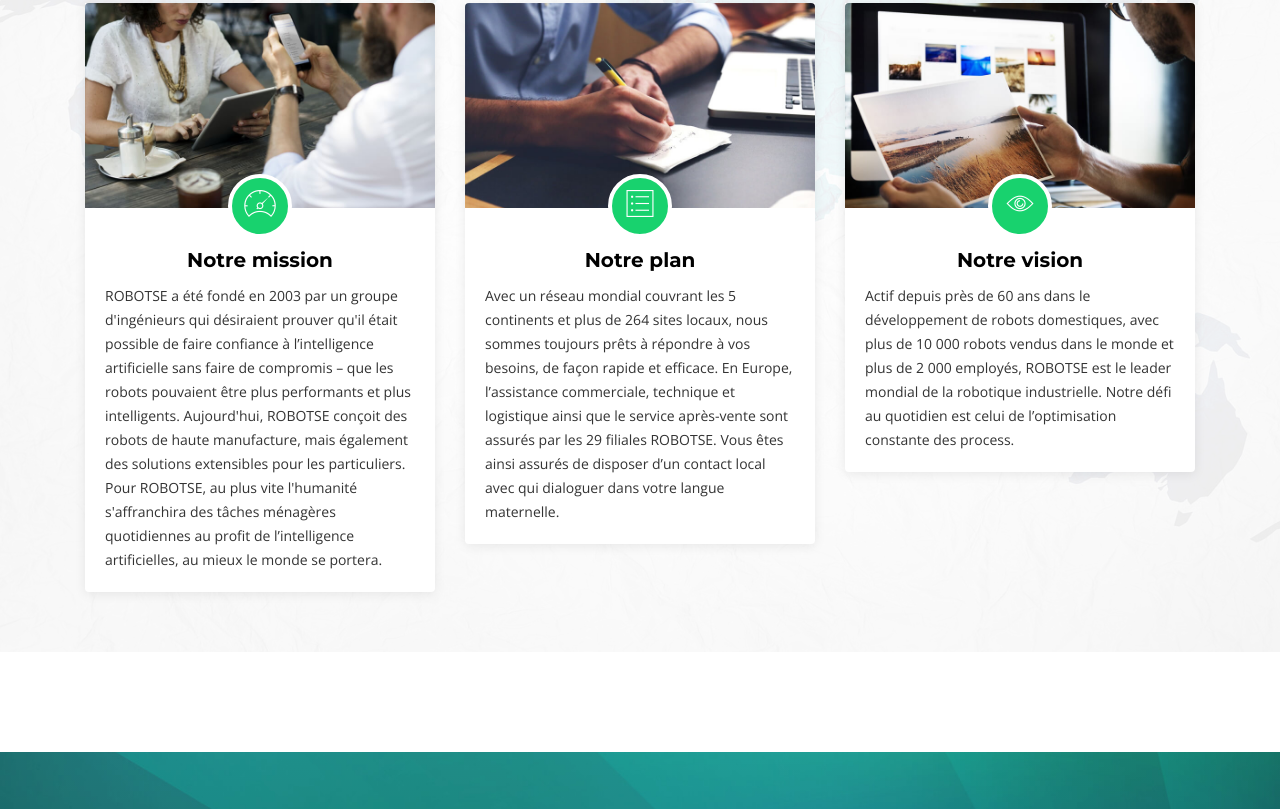
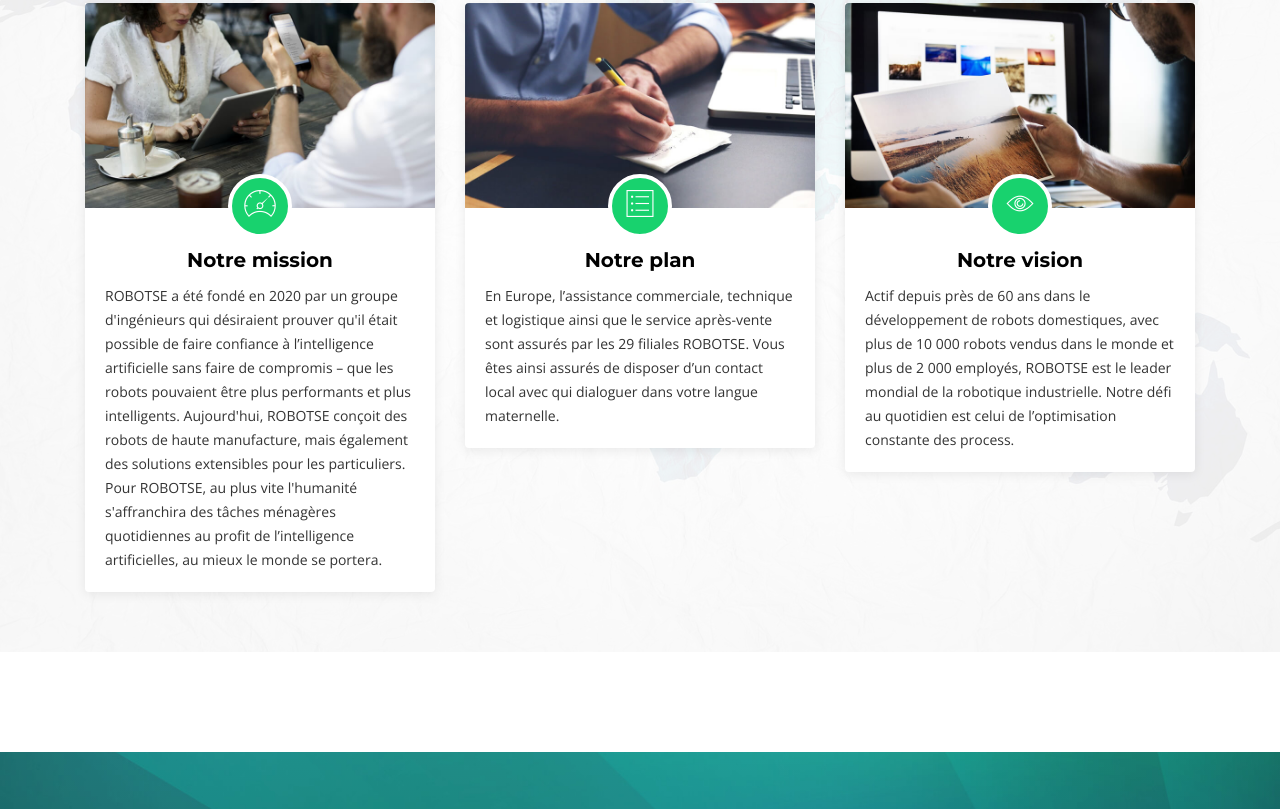
Before and after one commit to robotses/ROBOTSE, a plain HTML site: page index.html in a window 1280 px wide. Shown: the part 1038-1847 px from the top of the page. Drawn offline with nearby package versions, Linux system fonts and the light colour scheme; some packages are replaced by stand-ins of ours; animation ran at ten frames a second; a script that the page names is missing; files whose address does not match are found by name.

Commit message:
Add files via upload

```diff
--- a/index.html
+++ b/index.html
@@ -163,7 +163,7 @@
               </div>
               <h2 class="title"><a href="#">Notre mission</a></h2>
               <p>
-                ROBOTSE a été fondé en 2003 par un groupe d'ingénieurs qui désiraient prouver qu'il était possible de faire confiance à l’intelligence artificielle sans faire de compromis – que les robots pouvaient être plus performants et plus intelligents. Aujourd'hui, ROBOTSE conçoit des robots de haute manufacture, mais également des solutions extensibles pour les particuliers. Pour ROBOTSE, au plus vite l'humanité s'affranchira des tâches ménagères quotidiennes au profit de l’intelligence artificielles, au mieux le monde se portera.
+                ROBOTSE a été fondé en 2020 par un groupe d'ingénieurs qui désiraient prouver qu'il était possible de faire confiance à l’intelligence artificielle sans faire de compromis – que les robots pouvaient être plus performants et plus intelligents. Aujourd'hui, ROBOTSE conçoit des robots de haute manufacture, mais également des solutions extensibles pour les particuliers. Pour ROBOTSE, au plus vite l'humanité s'affranchira des tâches ménagères quotidiennes au profit de l’intelligence artificielles, au mieux le monde se portera.
               </p>
             </div>
           </div>
@@ -176,7 +176,7 @@
               </div>
               <h2 class="title"><a href="#">Notre plan</a></h2>
               <p>
-                Avec un réseau mondial couvrant les 5 continents et plus de 264 sites locaux, nous sommes toujours prêts à répondre à vos besoins, de façon rapide et efficace. En Europe, l’assistance commerciale, technique et logistique ainsi que le service après-vente sont assurés par les 29 filiales ROBOTSE. Vous êtes ainsi assurés de disposer d’un contact local avec qui dialoguer dans votre langue maternelle.
+                En Europe, l’assistance commerciale, technique et logistique ainsi que le service après-vente sont assurés par les 29 filiales ROBOTSE. Vous êtes ainsi assurés de disposer d’un contact local avec qui dialoguer dans votre langue maternelle.
               </p>
             </div>
           </div>
```
